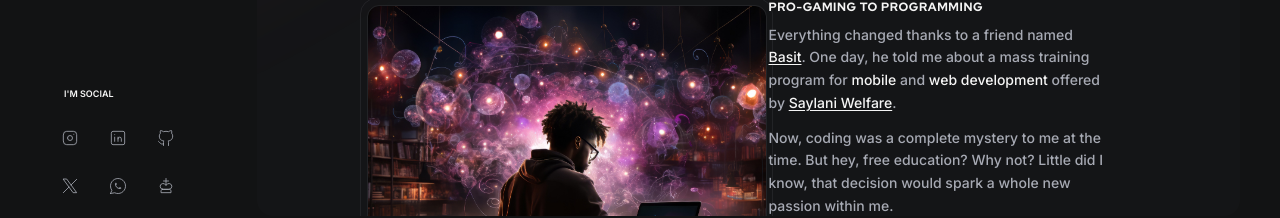
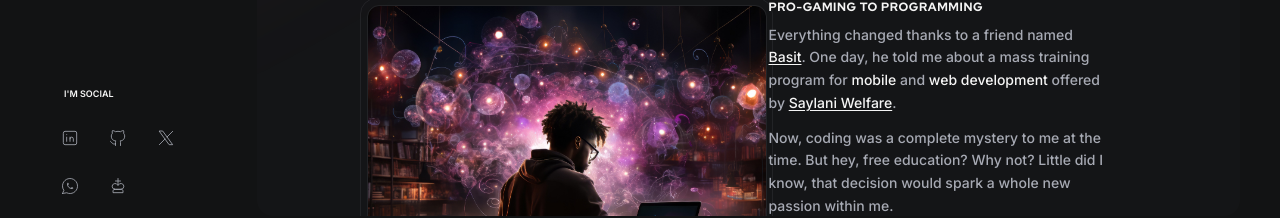
Before and after one commit to mdazlaanzubair/the-chronicles-of-UI-UX, a Next.js app: page /about in a window 1280 px wide. Shown: the part 544-762 px from the top of the page. Built offline with nearby package versions, Linux system fonts and the light colour scheme.

Commit message:
UI consistency issue fixed

```diff
--- a/app/components/navigation/SocialNavigation.jsx
+++ b/app/components/navigation/SocialNavigation.jsx
@@ -28,26 +28,26 @@ const contentVariants = {
 
 // SOCIAL NAVIGATION LIST
 const socialNavList = [
-  {
-    title: "Instagram",
-    url: "https://www.instagram.com/mdazlaanzubair/",
-    icon: () => (
-      <svg
-        xmlns="http://www.w3.org/2000/svg"
-        viewBox="0 0 24 24"
-        strokeWidth="1"
-        stroke="currentColor"
-        fill="none"
-        strokeLinecap="round"
-        strokeLinejoin="round"
-      >
-        <path stroke="none" d="M0 0h24v24H0z" fill="none" />
-        <path d="M4 4m0 4a4 4 0 0 1 4 -4h8a4 4 0 0 1 4 4v8a4 4 0 0 1 -4 4h-8a4 4 0 0 1 -4 -4z" />
-        <path d="M12 12m-3 0a3 3 0 1 0 6 0a3 3 0 1 0 -6 0" />
-        <path d="M16.5 7.5l0 .01" />
-      </svg>
-    ),
-  },
+  // {
+  //   title: "Instagram",
+  //   url: "https://www.instagram.com/mdazlaanzubair/",
+  //   icon: () => (
+  //     <svg
+  //       xmlns="http://www.w3.org/2000/svg"
+  //       viewBox="0 0 24 24"
+  //       strokeWidth="1"
+  //       stroke="currentColor"
+  //       fill="none"
+  //       strokeLinecap="round"
+  //       strokeLinejoin="round"
+  //     >
+  //       <path stroke="none" d="M0 0h24v24H0z" fill="none" />
+  //       <path d="M4 4m0 4a4 4 0 0 1 4 -4h8a4 4 0 0 1 4 4v8a4 4 0 0 1 -4 4h-8a4 4 0 0 1 -4 -4z" />
+  //       <path d="M12 12m-3 0a3 3 0 1 0 6 0a3 3 0 1 0 -6 0" />
+  //       <path d="M16.5 7.5l0 .01" />
+  //     </svg>
+  //   ),
+  // },
   {
     title: "LinkedIn",
     url: "https://www.linkedin.com/in/mdazlaanzubair/",
--- a/app/utils/iconExporter.js
+++ b/app/utils/iconExporter.js
@@ -226,10 +226,10 @@ export const techLogosArrayComplete = [
   { src: bootstrapLogo.src, title: "Bootstrap" },
   { src: bulmaLogo.src, title: "Bulma" },
   { src: chatgptLogo.src, title: "ChatGPT" },
-  { src: djangoLogo.src, title: "Django" },
-  { src: figmaLogo.src, title: "Figma" },
-  { src: flaskLogo.src, title: "Flask" },
-  { src: githubLogo.src, title: "GitHub" },
+  // { src: djangoLogo.src, title: "Django" },
+  // { src: figmaLogo.src, title: "Figma" },
+  // { src: flaskLogo.src, title: "Flask" },
+  // { src: githubLogo.src, title: "GitHub" },
   { src: illustratorLogo.src, title: "Illustrator" },
   { src: materialUiLogo.src, title: "Material-UI" },
   { src: mongodbLogo.src, title: "MongoDB" },
```
